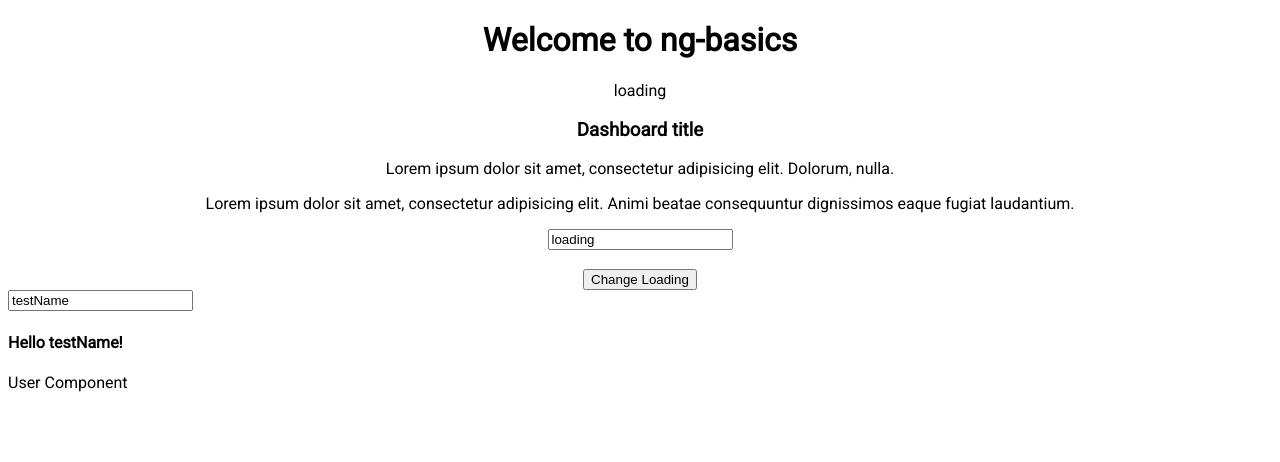
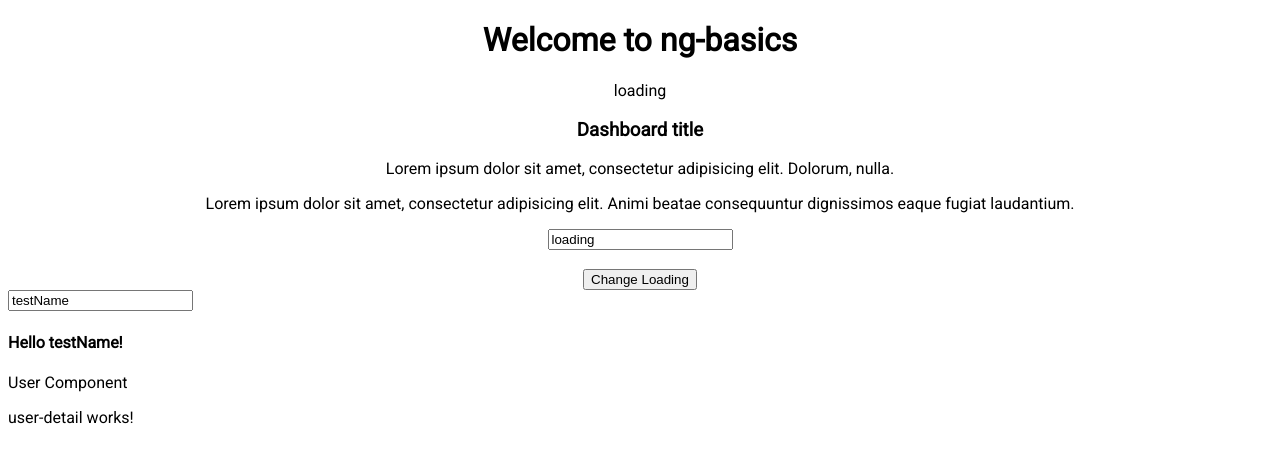
Before and after one commit to MariyaPuzyr/ng-basics, an Angular app: page / in a window 1280 px wide. Shown: the top 462 px of the page. Built offline with nearby package versions, Linux system fonts and the light colour scheme.

Commit message:
26 lesson

```diff
--- a/src/app/app.module.ts
+++ b/src/app/app.module.ts
@@ -5,12 +5,14 @@ import { AppComponent } from './app.component';
 import {UserComponent} from './user.component';
 import {FormsModule} from '@angular/forms';
 import {DashboardComponent} from './dashboard.component';
+import { UserDetailComponent } from './user-detail/user-detail.component';
 
 @NgModule({
   declarations: [
     AppComponent,
     UserComponent,
-    DashboardComponent
+    DashboardComponent,
+    UserDetailComponent
   ],
   imports: [
     BrowserModule,
--- /dev/null
+++ b/src/app/user-detail/user-detail.component.html
@@ -0,0 +1 @@
+<p>user-detail works!</p>
--- /dev/null
+++ b/src/app/user-detail/user-detail.component.ts
@@ -0,0 +1,15 @@
+import { Component, OnInit } from '@angular/core';
+
+@Component({
+  selector: 'app-user-detail',
+  templateUrl: './user-detail.component.html',
+  styleUrls: ['./user-detail.component.scss']
+})
+export class UserDetailComponent implements OnInit {
+
+  constructor() { }
+
+  ngOnInit(): void {
+  }
+
+}
--- a/src/app/user.component.ts
+++ b/src/app/user.component.ts
@@ -7,6 +7,7 @@ import {Component, EventEmitter, Input, Output} from '@angular/core';
     <input type="text" (input)="onUserInput($event)" [value]="name">
     <h4>Hello {{name}}!</h4>
     <p>User Component</p>
+    <app-user-detail></app-user-detail>
   `
 })
 
```
Also changed, not shown: src/app/user-detail/user-detail.component.scss (added).
